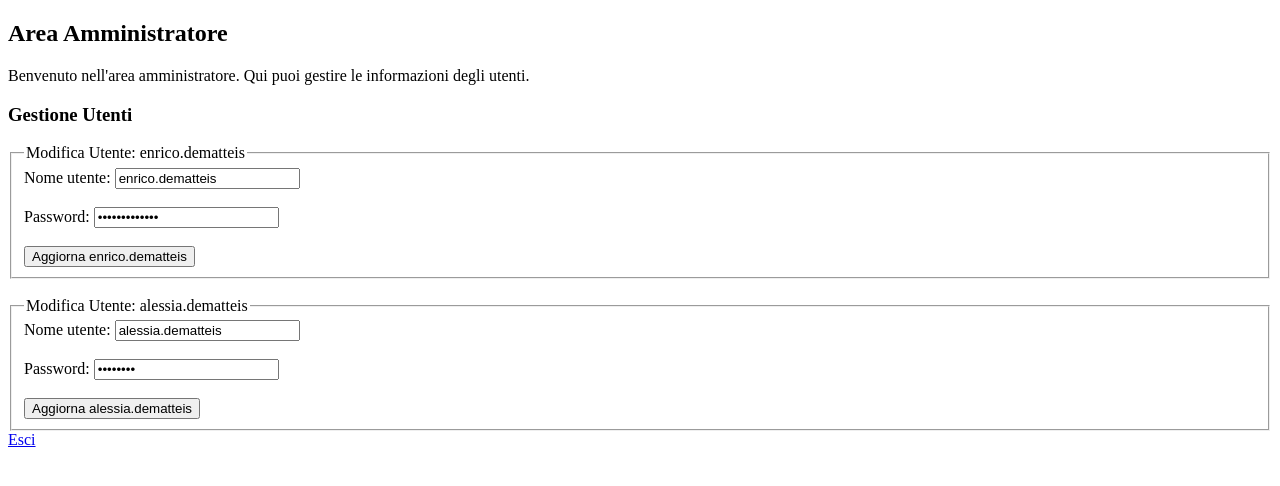
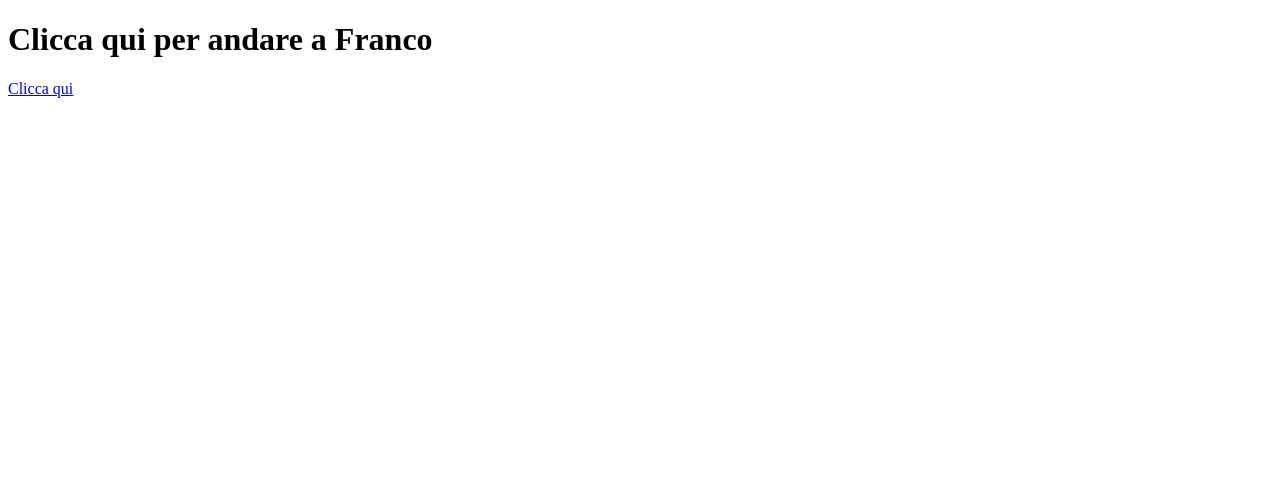
Before and after one commit to IIIENVIII/pubblico, a plain HTML site: page index.html in a window 1280 px wide. Drawn offline with Linux system fonts and the light colour scheme.

Commit message:
Update index.html

```diff
--- a/index.html
+++ b/index.html
@@ -3,40 +3,10 @@
 <head>
     <meta charset="UTF-8">
     <meta name="viewport" content="width=device-width, initial-scale=1.0">
-    <title>Area Amministratore</title>
-    <script>
-        function updateUser(user, newUsername, newPassword) {
-            // Questa funzione potrebbe inviare i dati a un server o aggiornare direttamente il DOM
-            // Per semplicità, usiamo solo un alert
-            alert(`Utente ${user} aggiornato con Username: ${newUsername} e Password: ${newPassword}`);
-        }
-    </script>
+    <title>Link a Franco</title>
 </head>
 <body>
-    <h2>Area Amministratore</h2>
-    <p>Benvenuto nell'area amministratore. Qui puoi gestire le informazioni degli utenti.</p>
-
-    <h3>Gestione Utenti</h3>
-    <form id="updateForm">
-        <fieldset>
-            <legend>Modifica Utente: enrico.dematteis</legend>
-            <label for="enricoUsername">Nome utente:</label>
-            <input type="text" id="enricoUsername" name="enricoUsername" value="enrico.dematteis" required><br><br>
-            <label for="enricoPassword">Password:</label>
-            <input type="password" id="enricoPassword" name="enricoPassword" value="Iosonoenrico3" required><br><br>
-            <button type="button" onclick="updateUser('enrico.dematteis', document.getElementById('enricoUsername').value, document.getElementById('enricoPassword').value)">Aggiorna enrico.dematteis</button>
-        </fieldset>
-        <br>
-        <fieldset>
-            <legend>Modifica Utente: alessia.dematteis</legend>
-            <label for="alessiaUsername">Nome utente:</label>
-            <input type="text" id="alessiaUsername" name="alessiaUsername" value="alessia.dematteis" required><br><br>
-            <label for="alessiaPassword">Password:</label>
-            <input type="password" id="alessiaPassword" name="alessiaPassword" value="password" required><br><br>
-            <button type="button" onclick="updateUser('alessia.dematteis', document.getElementById('alessiaUsername').value, document.getElementById('alessiaPassword').value)">Aggiorna alessia.dematteis</button>
-        </fieldset>
-    </form>
-
-    <a href="index.html">Esci</a>
+    <h1>Clicca qui per andare a Franco</h1>
+    <a href="franco.html">Clicca qui</a>
 </body>
 </html>
```
